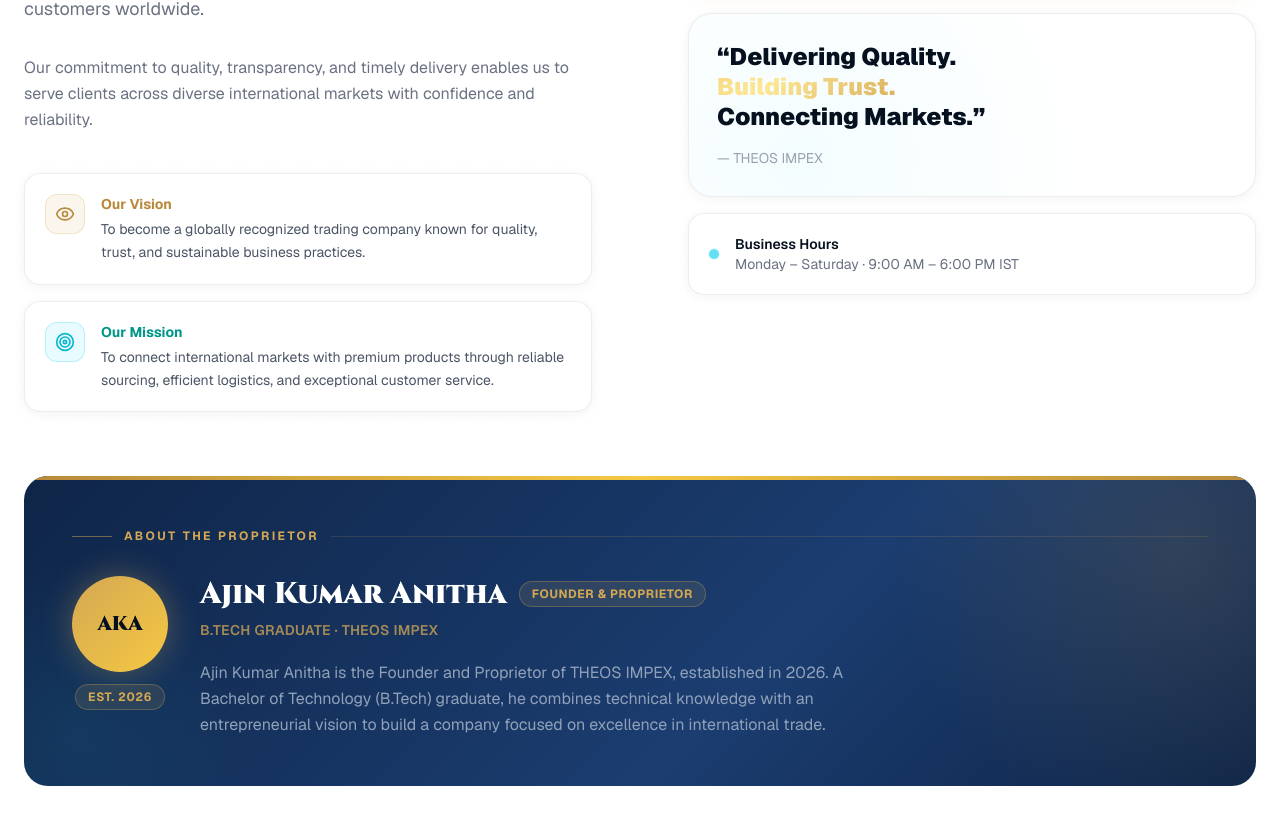
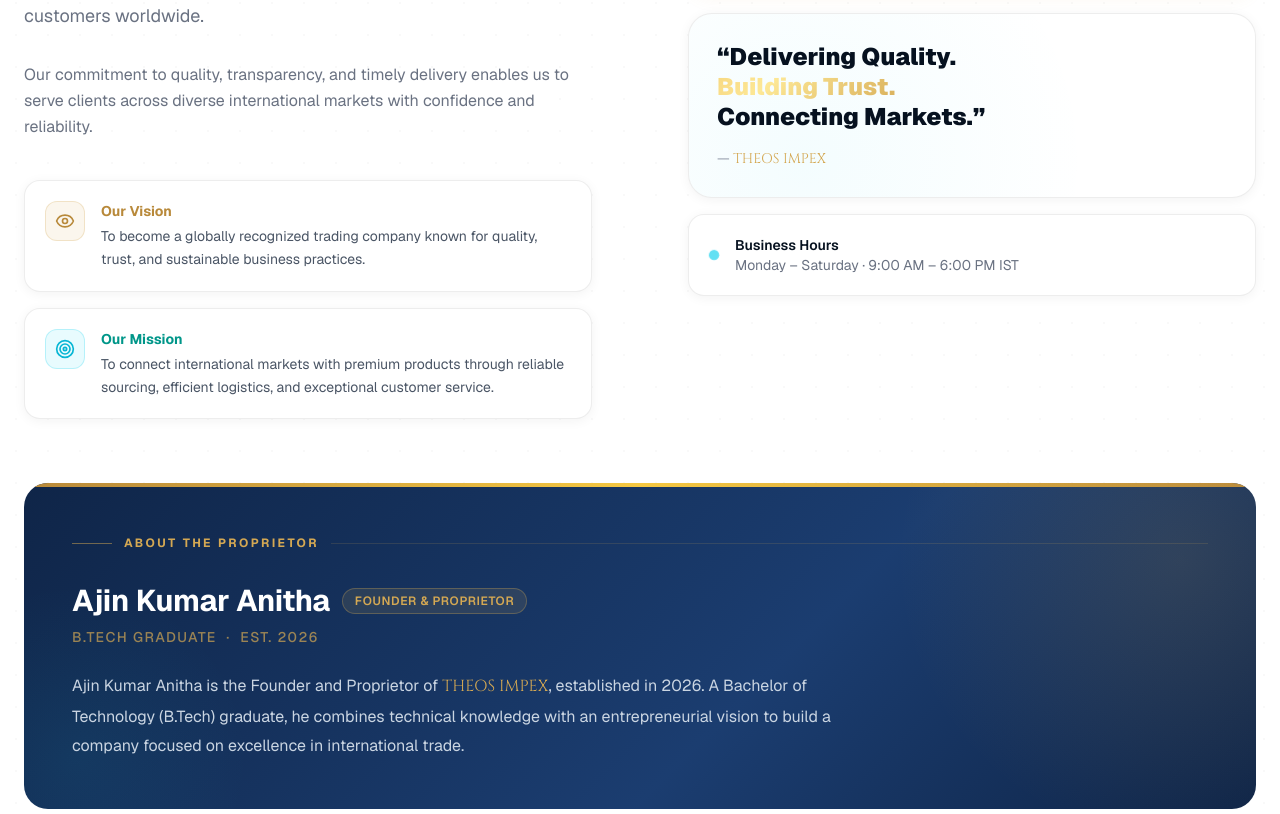
Before and after one commit to foxtechdevlabs-coder/Theos-Impex, a Next.js app: page / in a window 1280 px wide. Shown: the part 1366-2180 px from the top of the page. Built offline with nearby package versions, Linux system fonts and the light colour scheme.

Commit message:
remove date,time and shrink the logo text

```diff
--- a/components/About.tsx
+++ b/components/About.tsx
@@ -85,13 +85,13 @@
             <FadeUp delay={0.1}>
               <h2 className="text-4xl sm:text-5xl font-black text-navy-900 leading-tight mb-6">
                 Welcome to{' '}
-                <span className="gradient-text">THEOS IMPEX</span>
+                <span className="gradient-text font-cinzel">THEOS IMPEX</span>
               </h2>
             </FadeUp>
 
             <FadeUp delay={0.2}>
               <p className="text-gray-500 text-lg leading-relaxed mb-8">
-                THEOS IMPEX is a dynamic import and export company dedicated to
+                <span className="font-cinzel" style={{ color: '#d4a853' }}>THEOS IMPEX</span> is a dynamic import and export company dedicated to
                 facilitating international trade with professionalism and excellence.
                 We specialize in sourcing and supplying quality products that meet
                 global standards while building long-term relationships with customers
@@ -204,7 +204,7 @@
                   <br />
                   Connecting Markets.&rdquo;
                 </div>
-                <p className="text-gray-400 text-sm mt-4">— THEOS IMPEX</p>
+                <p className="text-gray-400 text-sm mt-4">— <span className="font-cinzel" style={{ color: '#d4a853' }}>THEOS IMPEX</span></p>
               </div>
             </motion.div>
 
@@ -260,38 +260,13 @@
                   <div className="h-px flex-1" style={{ background: 'rgba(212,168,83,0.15)' }} />
                 </div>
 
-                <div className="flex flex-col sm:flex-row items-center sm:items-start gap-8">
-                  {/* Avatar */}
-                  <div className="flex-shrink-0 flex flex-col items-center gap-3">
-                    <div
-                      className="w-24 h-24 rounded-full flex items-center justify-center text-xl font-black text-navy-900 font-cinzel"
-                      style={{
-                        background: 'linear-gradient(135deg, #d4a853 0%, #f5c842 100%)',
-                        boxShadow: '0 0 32px rgba(212,168,83,0.35)',
-                      }}
-                    >
-                      AKA
-                    </div>
-                    <span
-                      className="px-3 py-1 rounded-full text-xs font-bold tracking-wider uppercase"
-                      style={{
-                        background: 'rgba(212,168,83,0.12)',
-                        border: '1px solid rgba(212,168,83,0.3)',
-                        color: '#d4a853',
-                      }}
-                    >
-                      Est. 2026
-                    </span>
-                  </div>
-
-                  {/* Content */}
-                  <div className="flex-1 text-center sm:text-left">
-                    <div className="flex flex-col sm:flex-row sm:items-center gap-3 mb-2 justify-center sm:justify-start flex-wrap">
-                      <h3 className="text-2xl sm:text-3xl font-black text-white font-cinzel">
+                <div>
+                  <div className="flex flex-col sm:flex-row sm:items-center gap-3 mb-2 flex-wrap">
+                    <h3 className="text-2xl sm:text-3xl font-bold text-white tracking-tight" style={{ fontFamily: 'var(--font-geist-sans), Georgia, serif', letterSpacing: '-0.01em' }}>
                       Ajin Kumar Anitha
                     </h3>
                     <span
-                        className="inline-flex items-center px-3 py-1 rounded-full text-xs font-bold tracking-wider uppercase self-center"
+                      className="inline-flex items-center px-3 py-1 rounded-full text-xs font-semibold tracking-wider uppercase self-start sm:self-center"
                       style={{
                         background: 'rgba(212,168,83,0.12)',
                         border: '1px solid rgba(212,168,83,0.3)',
@@ -302,18 +277,17 @@
                     </span>
                   </div>
                   <p
-                      className="text-sm font-semibold mb-5 tracking-wide uppercase"
-                      style={{ color: '#d4a853', opacity: 0.75 }}
+                    className="text-sm font-medium mb-6 tracking-widest uppercase"
+                    style={{ color: '#d4a853', opacity: 0.7 }}
                   >
-                      B.Tech Graduate · THEOS IMPEX
+                    B.Tech Graduate &nbsp;·&nbsp; Est. 2026
                   </p>
-                    <p className="text-slate-400 leading-relaxed max-w-2xl mx-auto sm:mx-0">
-                      Ajin Kumar Anitha is the Founder and Proprietor of THEOS IMPEX, established
+                  <p className="text-slate-300 leading-[1.85] max-w-3xl text-base" style={{ fontFamily: 'var(--font-geist-sans), Georgia, serif' }}>
+                    Ajin Kumar Anitha is the Founder and Proprietor of <span className="font-cinzel" style={{ color: '#d4a853' }}>THEOS IMPEX</span>, established
                     in 2026. A Bachelor of Technology (B.Tech) graduate, he combines technical
                     knowledge with an entrepreneurial vision to build a company focused on
                     excellence in international trade.
                   </p>
-                  </div>
                 </div>
               </div>
             </div>
--- a/components/Contact.tsx
+++ b/components/Contact.tsx
@@ -33,13 +33,7 @@
     href: 'https://maps.google.com/?q=Arumanai+Kanyakumari+Tamil+Nadu',
     color: 'rose',
   },
-  {
-    icon: Clock,
-    label: 'Business Hours',
-    value: 'Monday – Saturday · 9:00 AM – 6:00 PM',
-    href: null,
-    color: 'slate',
-  },
+
 ];
 
 const colorMap: Record<string, string> = {
@@ -117,7 +111,7 @@
             transition={{ duration: 0.6, delay: 0.2 }}
             className="max-w-xl mx-auto text-gray-500 text-lg"
           >
-            Looking for a reliable import-export partner? Contact THEOS IMPEX today
+            Looking for a reliable import-export partner? Contact <span className="font-cinzel" style={{ color: '#d4a853' }}>THEOS IMPEX</span> today
             to discuss your sourcing and supply requirements.
           </motion.p>
         </div>
@@ -306,9 +300,7 @@
                     )}
                   </button>
 
-                  <p className="text-center text-gray-400 text-xs">
-                    We respond within 24 business hours · Mon–Sat 9AM–6PM IST
-                  </p>
+
                 </form>
               )}
             </div>
--- a/components/Footer.tsx
+++ b/components/Footer.tsx
@@ -68,7 +68,7 @@
                 Ready to expand your trade?
               </h3>
               <p className="text-slate-400">
-                Partner with THEOS IMPEX for reliable sourcing and global market access.
+                Partner with <span className="font-cinzel" style={{ color: '#d4a853' }}>THEOS IMPEX</span> for reliable sourcing and global market access.
               </p>
             </div>
             <div className="relative z-10 flex gap-3 flex-shrink-0">
@@ -186,13 +186,7 @@
                   Tamil Nadu, India
                 </p>
               </div>
-              <div className="glass-card rounded-xl px-4 py-3">
-                <p className="text-xs text-slate-500 mb-1 font-semibold uppercase tracking-wider">
-                  Business Hours
-                </p>
-                <p className="text-slate-300 text-sm font-medium">Mon – Sat</p>
-                <p className="text-slate-400 text-sm">9:00 AM – 6:00 PM IST</p>
-              </div>
+
             </div>
           </div>
         </div>
@@ -202,7 +196,7 @@
       <div className="relative z-10 border-t border-white/5">
         <div className="max-w-7xl mx-auto px-6 py-5 flex flex-col sm:flex-row items-center justify-between gap-3">
           <p className="text-slate-600 text-sm text-center sm:text-left">
-            © {new Date().getFullYear()} THEOS IMPEX. All rights reserved.
+            © {new Date().getFullYear()} <span className="font-cinzel" style={{ color: '#d4a853' }}>THEOS IMPEX</span>. All rights reserved.
           </p>
           <p className="text-slate-700 text-sm text-center sm:text-right italic">
             "Delivering Quality. Building Trust. Connecting Markets."
--- a/components/GlobalMarkets.tsx
+++ b/components/GlobalMarkets.tsx
@@ -207,7 +207,7 @@
             transition={{ duration: 0.6, delay: 0.2 }}
             className="max-w-2xl mx-auto text-slate-400 text-lg"
           >
-            THEOS IMPEX builds strong partnerships across continents, bringing
+            <span className="font-cinzel" style={{ color: '#d4a853' }}>THEOS IMPEX</span> builds strong partnerships across continents, bringing
             India's finest products to markets that value quality and reliability.
           </motion.p>
         </div>
@@ -238,7 +238,7 @@
               {/* India label */}
               <div className="absolute bottom-4 right-4 glass-card-gold rounded-xl px-3 py-2 flex items-center gap-2">
                 <MapPin className="w-3.5 h-3.5 text-gold-400" />
-                <span className="text-xs font-bold text-gold-400">THEOS IMPEX Origin · India</span>
+                <span className="text-xs font-bold text-gold-400 font-cinzel">THEOS IMPEX</span><span className="text-xs font-bold text-gold-400"> Origin · India</span>
               </div>
             </div>
           </motion.div>
--- a/components/Navigation.tsx
+++ b/components/Navigation.tsx
@@ -73,7 +73,7 @@
               alt="THEOS IMPEX"
               width={120}
               height={44}
-              className="h-10 w-auto object-contain transition-opacity duration-200 group-hover:opacity-85"
+              className="h-7 w-auto object-contain transition-opacity duration-200 group-hover:opacity-85"
               priority
             />
           </button>
```
Lines whose indentation alone changed are shown as unchanged.
